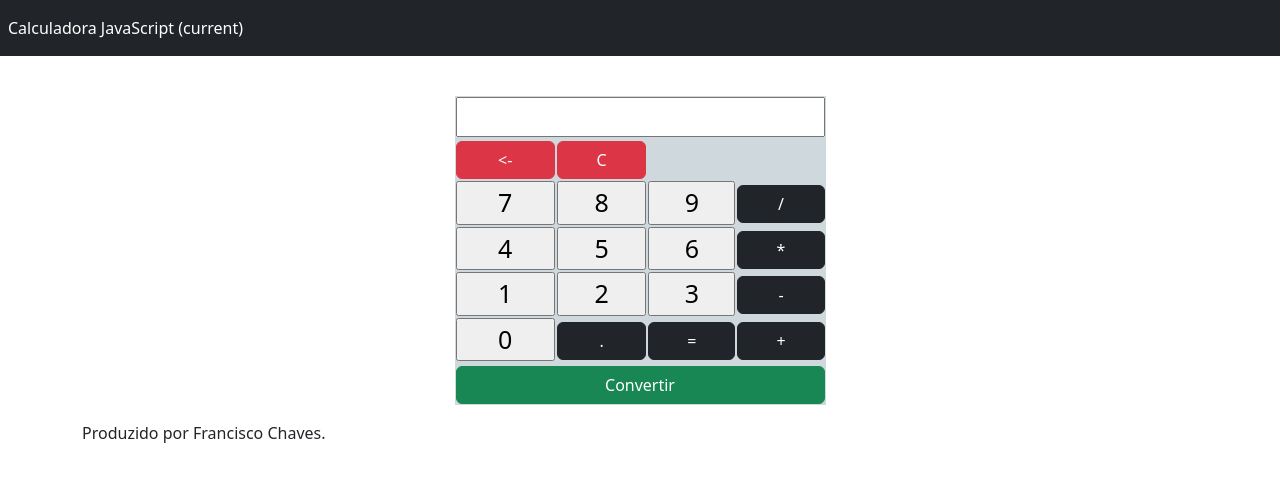
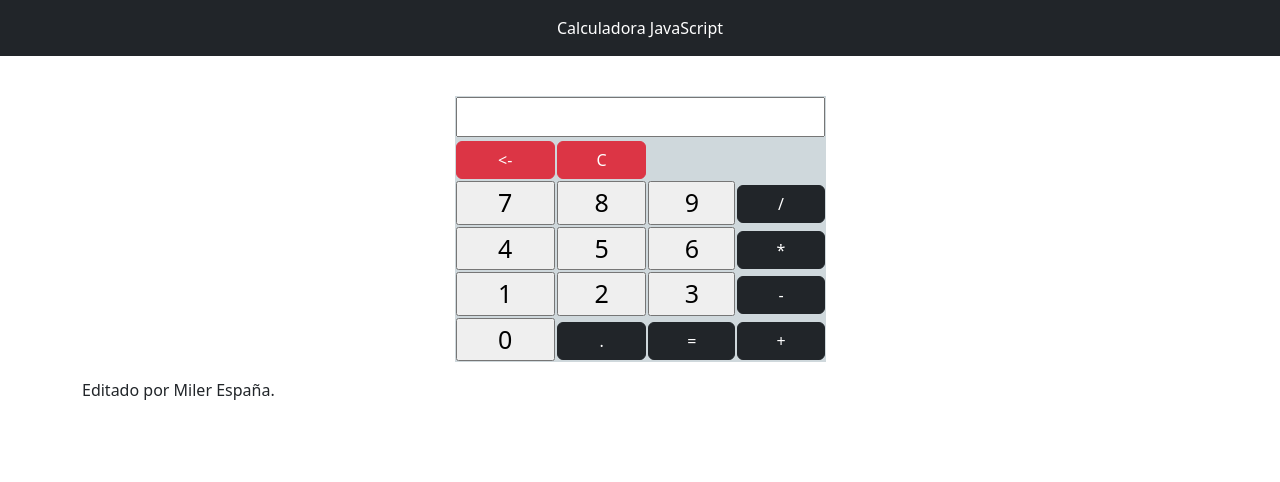
Before and after one commit to Miler98/Taller003git, a plain HTML site: page index.html in a window 1280 px wide. Drawn offline with nearby package versions, Linux system fonts and the light colour scheme.

Commit message:
cambio de diseño desde la rama diseno

```diff
--- a/css/style.css
+++ b/css/style.css
@@ -19,7 +19,7 @@
 
 #calculadora td input:hover {
   color: #fff;
-  background-color: rgb(231, 112, 68);
+  background-color: rgb(219, 122, 87);
 }
 
 #calculadora td input#tela {
@@ -27,6 +27,9 @@
 }
 
 #calculadora td input#tela:hover {
-  color: green;
+  color: rgb(2, 150, 2);
   background-color: #fff;
 }
+body{
+  color: rgb(173, 14, 104);
+}
--- a/index.html
+++ b/index.html
@@ -13,12 +13,12 @@
 			integrity="sha384-T3c6CoIi6uLrA9TneNEoa7RxnatzjcDSCmG1MXxSR1GAsXEV/Dwwykc2MPK8M2HN" crossorigin="anonymous">
 </head>
 
-<body>
+<body class="body">
 
-	<nav class="navbar navbar-expand navbar-dark bg-dark">
+	<nav class="navbar navbar-expand navbar-dark bg-dark align-items-center justify-content-center">
 		<div class="nav navbar-nav">
 			<a class="nav-item nav-link active" href="#">Calculadora JavaScript <span
-					class="sr-only">(current)</span></a>
+					class="sr-only"></span></a>
 		</div>
 	</nav>
 	<div class="container" style="margin-top: 40px;">
@@ -61,11 +61,13 @@
 							<td><input type="button" class="btn btn-dark" id="resultado" value="=" /></td>
 							<td><input type="button" class="btn btn-dark" id="soma" value="+" /></td>
 						</tr>
+					<!--
 						<tr>
 							<td colspan="4">
 								<input type="button" class="btn btn-success" id="F" maxlength="30" readonly="readonly" value="Convertir" />
 							</td>
 						</tr>
+					-->
 					</table>
 				</div>
 			</div>
@@ -74,7 +76,7 @@
 
 	<footer class="footer mt-auto py-3 navbar-dark bg-default">
 		<div class="container">
-			<span>Produzido por Francisco Chaves.</span>
+			<span>Editado por Miler España.</span>
 		</div>
 	</footer>
 
```
